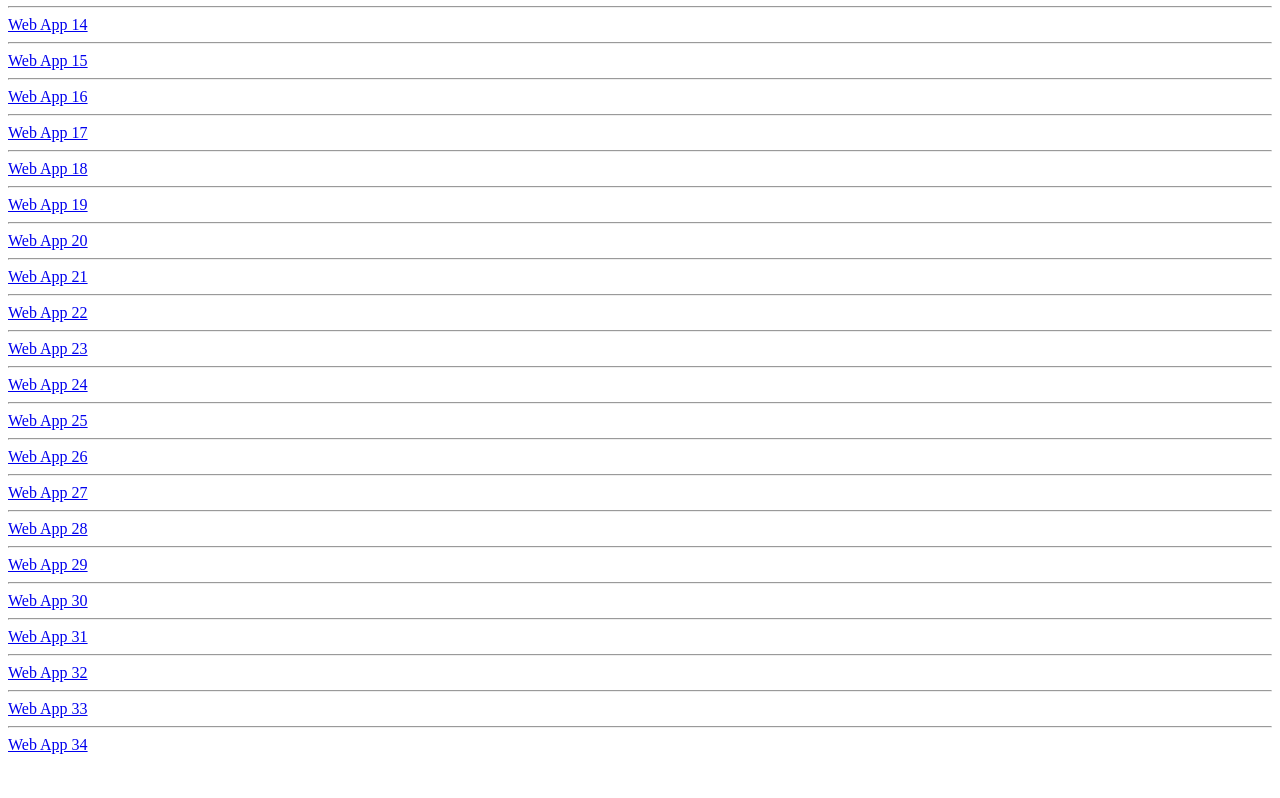
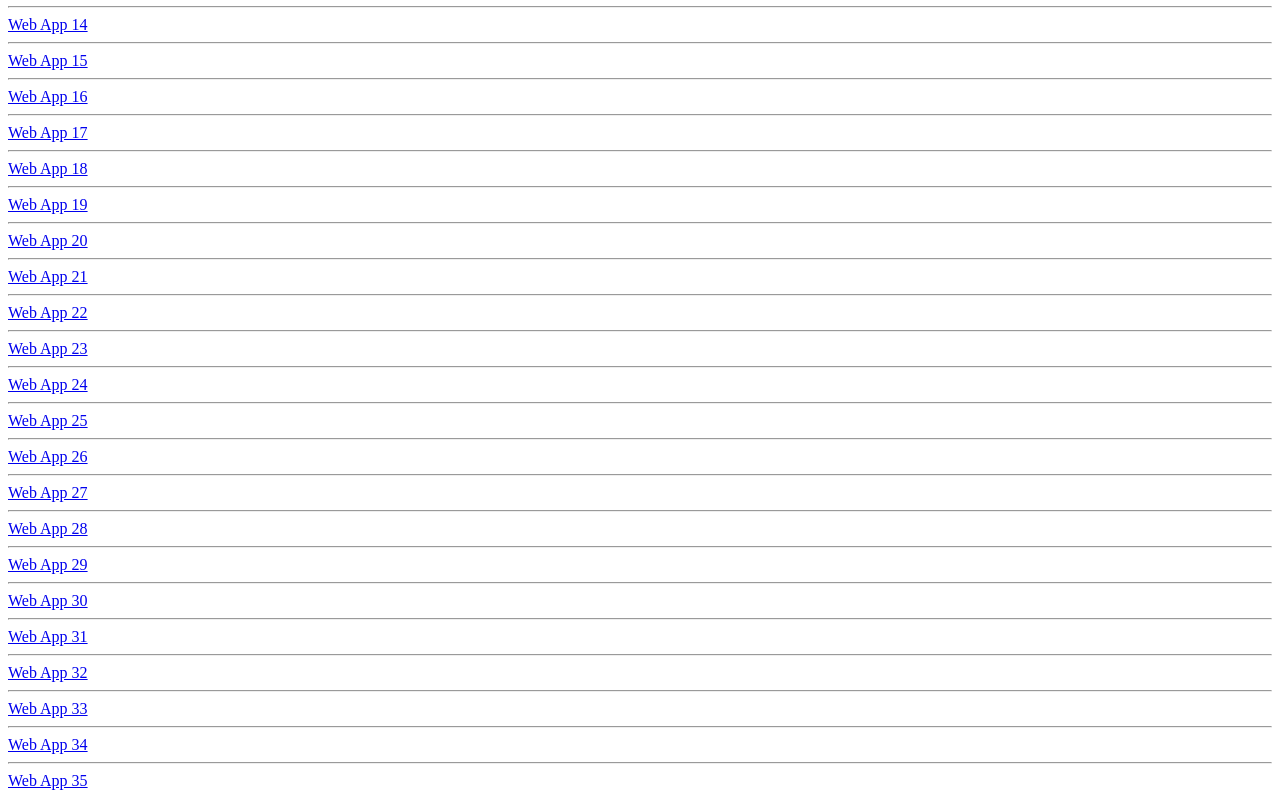
Before and after one commit to saeturn/saeturn.github.io, a plain HTML site: page index.html in a window 1280 px wide. Shown: the part 460-1258 px from the top of the page. Before the commit the page ends 1222 px from the top, so only its background shows below. Drawn offline with Linux system fonts and the light colour scheme.

Commit message:
fixing an issue.

```diff
--- a/index.html
+++ b/index.html
@@ -74,5 +74,7 @@
   <a href="/yescoinwhite">Web App 33</a>
   <hr>
   <a href="/gem">Web App 34</a>
+  <hr>
+  <a href="/RockyRabbit">Web App 35</a>
 </body>
 </html>
```
